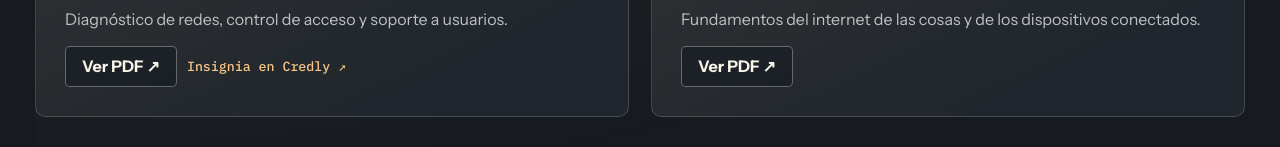
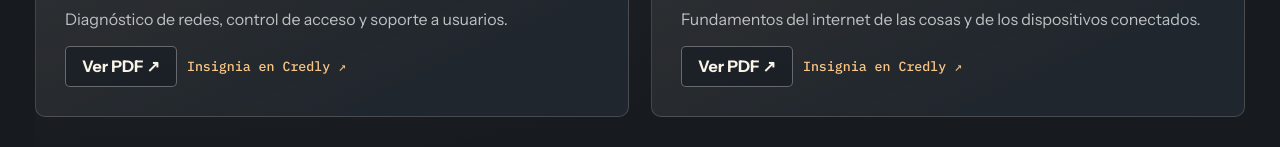
Before and after one commit to Diego200509/diego200509.github.io, a plain HTML site: page index.html in a window 1280 px wide. Shown: the part 4395-4542 px from the top of the page. Drawn offline with nearby package versions, Linux system fonts and the light colour scheme; a web font is replaced by a local one.

Commit message:
Enlaza la insignia de Introduction to IoT

```diff
--- a/index.html
+++ b/index.html
@@ -347,6 +347,7 @@
           <p data-t="certIotCopy">Fundamentos del internet de las cosas y de los dispositivos conectados.</p>
           <div class="certificate-links">
             <a class="button secondary" href="./assets/cisco-introduction-to-iot.pdf" target="_blank" rel="noopener noreferrer" aria-label="Ver PDF de Introduction to IoT" data-t="certPdf" data-aria="certIotPdf">Ver PDF ↗</a>
+            <a class="text-link" href="https://www.credly.com/badges/0f12dde0-a86e-4f1a-86f3-8b0dec0704a9" target="_blank" rel="noopener noreferrer" data-t="certBadge">Insignia en Credly ↗</a>
           </div>
         </article>
       </div>
```
